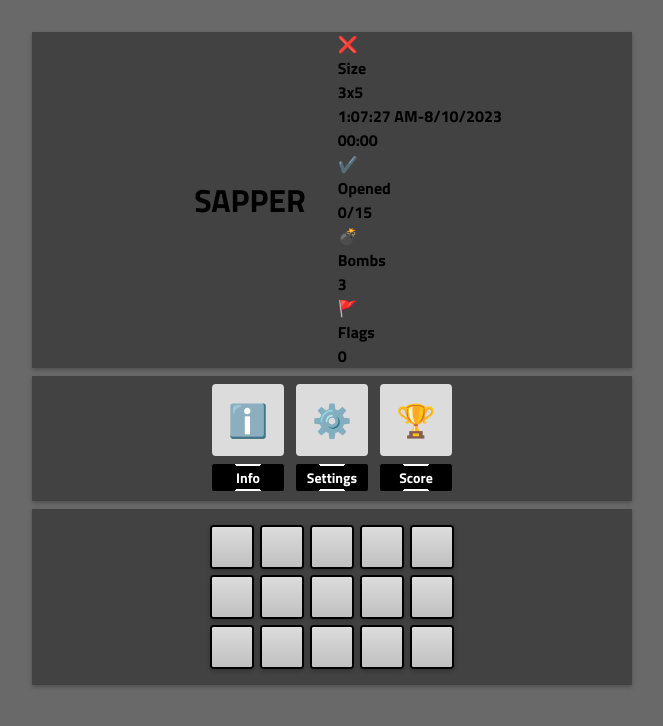
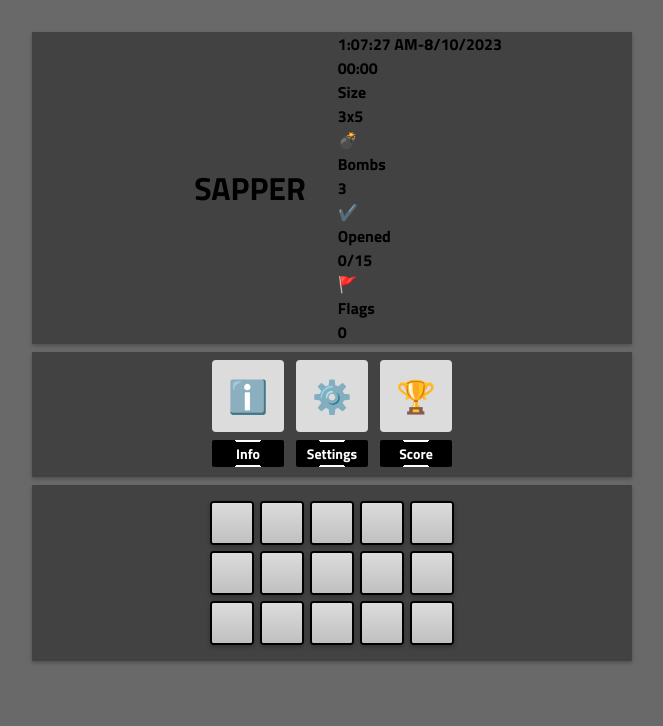
Before and after one commit to I-antiva-I/GameSapper, a React (Create React App) app: page / in a window 1280 px wide. Shown: the top 726 px of the page, without its empty margins (308-971 px from the left). Built offline with nearby package versions, Linux system fonts and the light colour scheme.

Commit message:
More user-friendly display of game info

```diff
--- a/src/components/header/GameInfo.tsx
+++ b/src/components/header/GameInfo.tsx
@@ -15,32 +15,19 @@ interface GameInfoProps
 
 function GameInfo(props : GameInfoProps)
 {
-    //console.log(props.phase)
-
     return(
         <div className="wrapper for-game-info">
             <div className="game-info">
-                <div className="game-info-icon">❌</div>
-                <div className="game-info-label">Size</div>
-                <div className="game-info-value">
-                    {
-                        props.fieldSettings.numberOfRows+"x"+props.fieldSettings.numberOfColumns
-                    }
-                </div>
-
                 <Timer
                     setTimePassed={props.setTimePassed}
                     phase={props.phase}
                     timePassed=             {props.timePassed}
                     />
 
-                <div className="game-info-icon">✔️</div>
-                <div className="game-info-label">Opened</div>
+                <div className="game-info-icon"><i className="fa-solid fa-table-cells"></i></div>
+                <div className="game-info-label">Size</div>
                 <div className="game-info-value">
-                    {
-                        props.numberOfRevealedCells+
-                        "/"+props.fieldSettings.numberOfRows*props.fieldSettings.numberOfColumns
-                    }
+                    {props.fieldSettings.numberOfRows+"x"+props.fieldSettings.numberOfColumns}
                 </div>
 
                 <div className="game-info-icon">💣</div>
@@ -53,12 +40,19 @@ function GameInfo(props : GameInfoProps)
                     }
                 </div>
 
+
+                <div className="game-info-icon">✔️</div>
+                <div className="game-info-label">Opened</div>
+                <div className="game-info-value">
+                    {props.numberOfRevealedCells+"/"+props.fieldSettings.numberOfRows*props.fieldSettings.numberOfColumns}
+                </div>
+
+
+
                 <div className="game-info-icon">🚩</div>
                 <div className="game-info-label">Flags</div>
                 <div className="game-info-value">
-                    {
-                        props.numberOfFlaggedCells
-                    }
+                    {props.numberOfFlaggedCells}
                 </div>
             </div>
         </div>
```
